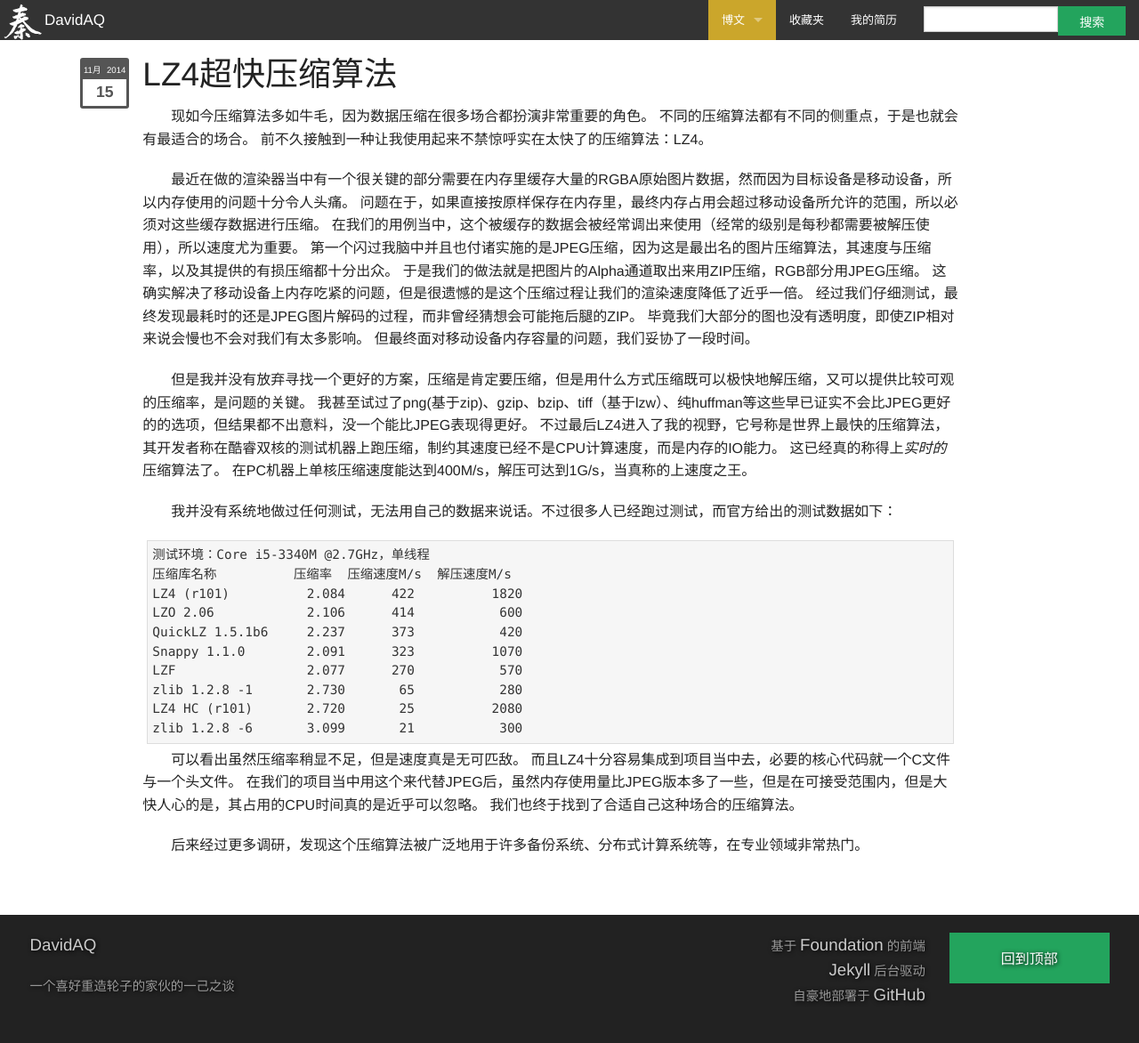
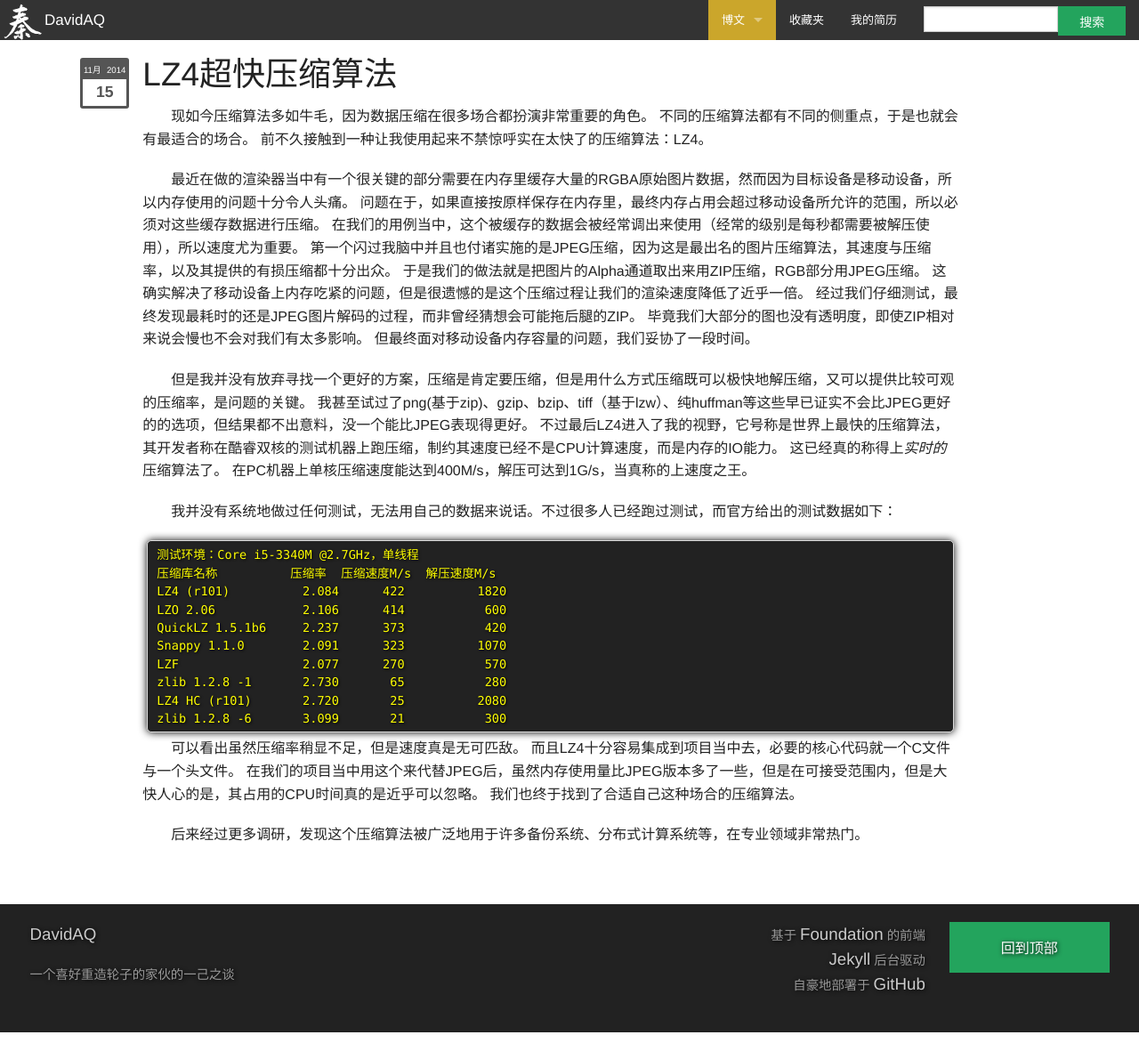
Before and after one commit to davidaq/davidaq.github.io, a Jekyll site: the page built from _posts/2014-11-15-lz4-fast-compression-algorithm.md, in a window 1280 px wide. Shown: the whole page at 89% size. Built offline with Jekyll 4.4.1, drawn with Linux system fonts in a browser that asks for light colours; comment, search, counter and statistics services are not loaded.

Commit message:
code style

```diff
--- a/static/css/style.css
+++ b/static/css/style.css
@@ -45,13 +45,21 @@
   border-bottom: 1px solid #DDD;
 }
 .article .content pre code {
-    margin: 5px;
-    padding: 5px;
-    font-size: 0.9em;
+    padding: 5px 10px;
     display: block;
     max-width: 100%;
     overflow: auto;
+    box-shadow: 0 0 10px #000;
 }
+.article .content code {
+    font-size: 0.85em;
+    margin: 5px;
+    background: #222;
+    border-radius: 5px;
+    color: #FF0;
+    text-shadow: 1px 1px 3px #000;
+}
+
 .article p {
   text-indent: 2em;
 }
```
